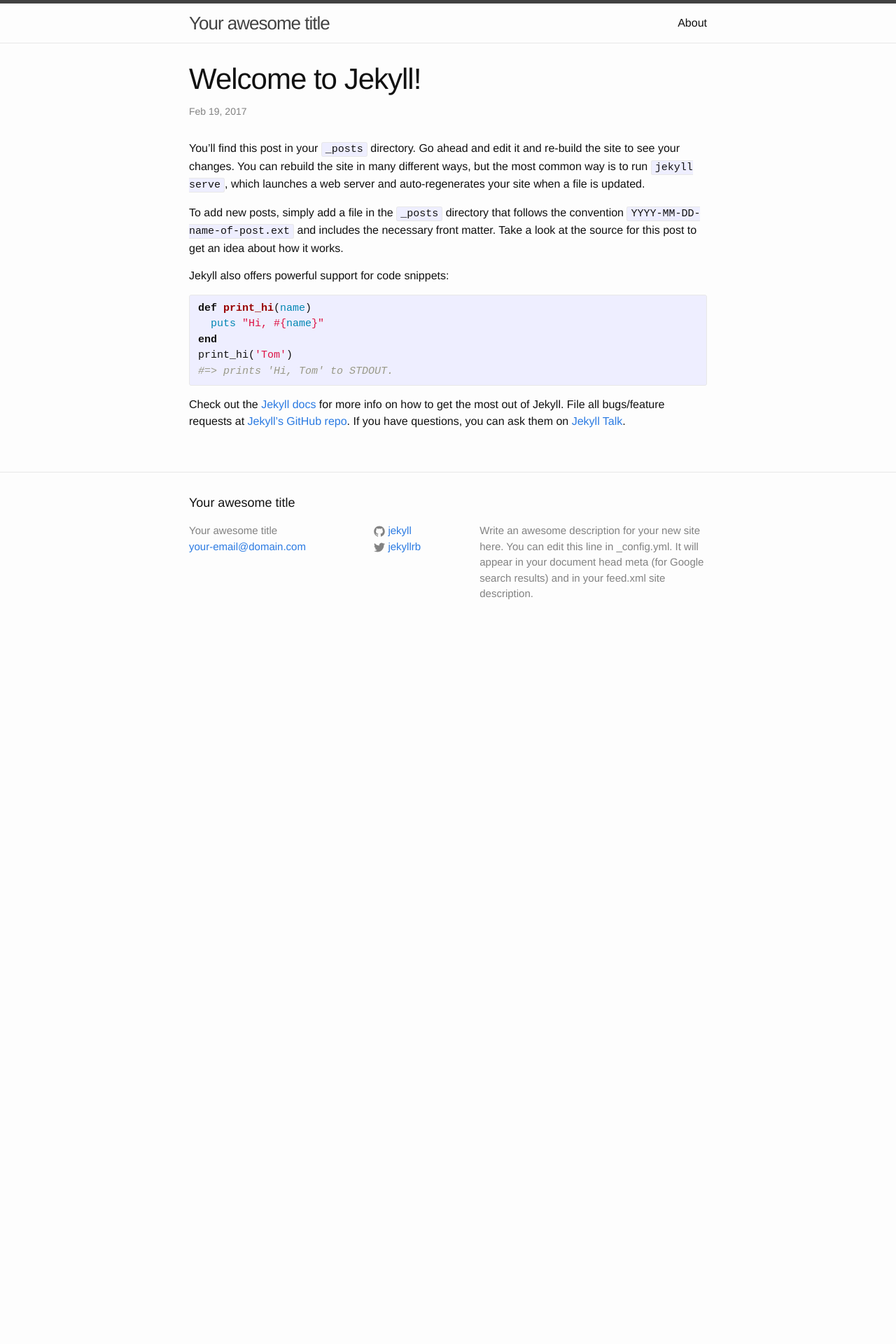
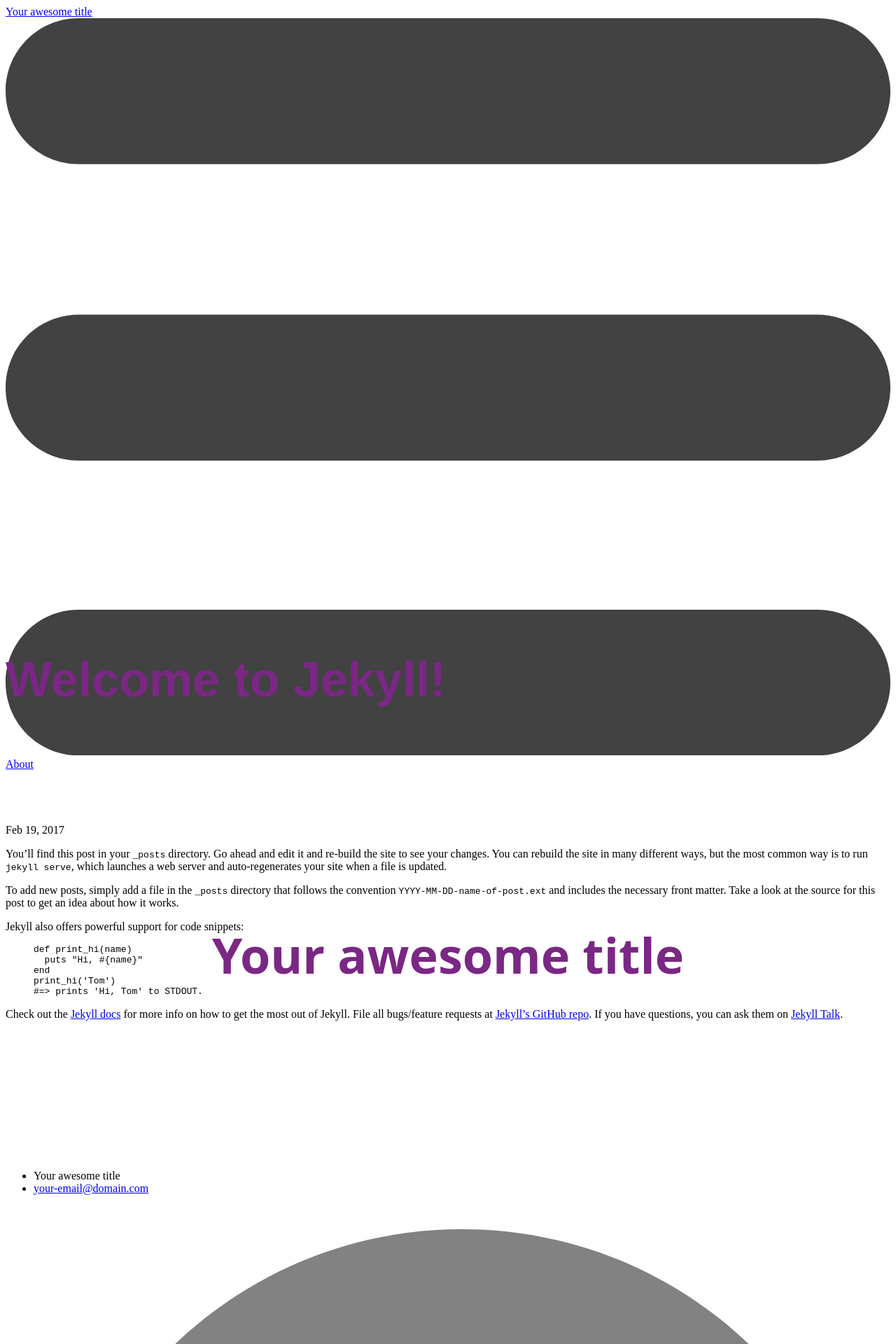
Before and after one commit to paull405/wedding.github.io, a Jekyll site: the page built from _posts/2017-02-19-welcome-to-jekyll.markdown, in a window 1280 px wide. Shown: the top 1920 px of the page at 70% size. Built offline with Jekyll 4.4.1, drawn with Linux system fonts in a browser that asks for light colours; before the commit the page ends 920 px from its top, so only the background shows below that.

Commit message:
Update main.scss

```diff
--- a/css/main.scss
+++ b/css/main.scss
@@ -1,53 +1,48 @@
 ---
-# Only the main Sass file needs front matter (the dashes are enough)
----
-@charset "utf-8";
 
-
-
-// Our variables
-$base-font-family: "Helvetica Neue", Helvetica, Arial, sans-serif;
-$base-font-size:   16px;
-$base-font-weight: 400;
-$small-font-size:  $base-font-size * 0.875;
-$base-line-height: 1.5;
-
-$spacing-unit:     30px;
-
-$text-color:       #111;
-$background-color: #fdfdfd;
-$brand-color:      #2a7ae2;
-
-$grey-color:       #828282;
-$grey-color-light: lighten($grey-color, 40%);
-$grey-color-dark:  darken($grey-color, 25%);
-
-// Width of the content area
-$content-width:    800px;
-
-$on-palm:          600px;
-$on-laptop:        800px;
-
-
-
-// Use media queries like this:
-// @include media-query($on-palm) {
-//     .wrapper {
-//         padding-right: $spacing-unit / 2;
-//         padding-left: $spacing-unit / 2;
-//     }
-// }
-@mixin media-query($device) {
-    @media screen and (max-width: $device) {
-        @content;
-    }
+body {
+  background-color: #FFF;
+  margin: 0;
+  padding: 0;
 }
 
+.header {
+  background-image: url("http://www.download-hd-wallpapers.com/wp-content/uploads/2014/08/travel-around-the-world.jpg");
+  background-position: center center;
+  background-size: cover;
+  height: 775px;
+  width: 100%;
+}
 
+/* Add the ID selector to this CSS rule */
 
-// Import partials from `sass_dir` (defaults to `_sass`)
-@import
-        "base",
-        "layout",
-        "syntax-highlighting"
-;
+#header-text {
+  margin: 0 auto;
+  position: relative;
+  text-align: center;
+  top: 25%;
+  width: 60%;
+}
+
+h1 {
+  color: #FFF;
+  font-family: 'Quicksand', sans-serif;
+  font-size: 70px;
+  font-weight: 800;
+  color: rgb(123,39,133);
+  line-height: 60px;
+  margin: 0;
+  position: relative;
+  bottom: 160px;
+}
+
+h2 {
+  color: #FFF;
+  font-family: 'Open Sans', sans-serif;
+  text-align: center;
+  font-size: 70px;
+  font-weight: 1500;
+  color: rgb(123,39,133);
+  position: relative;
+  bottom: 200px;
+}
```
